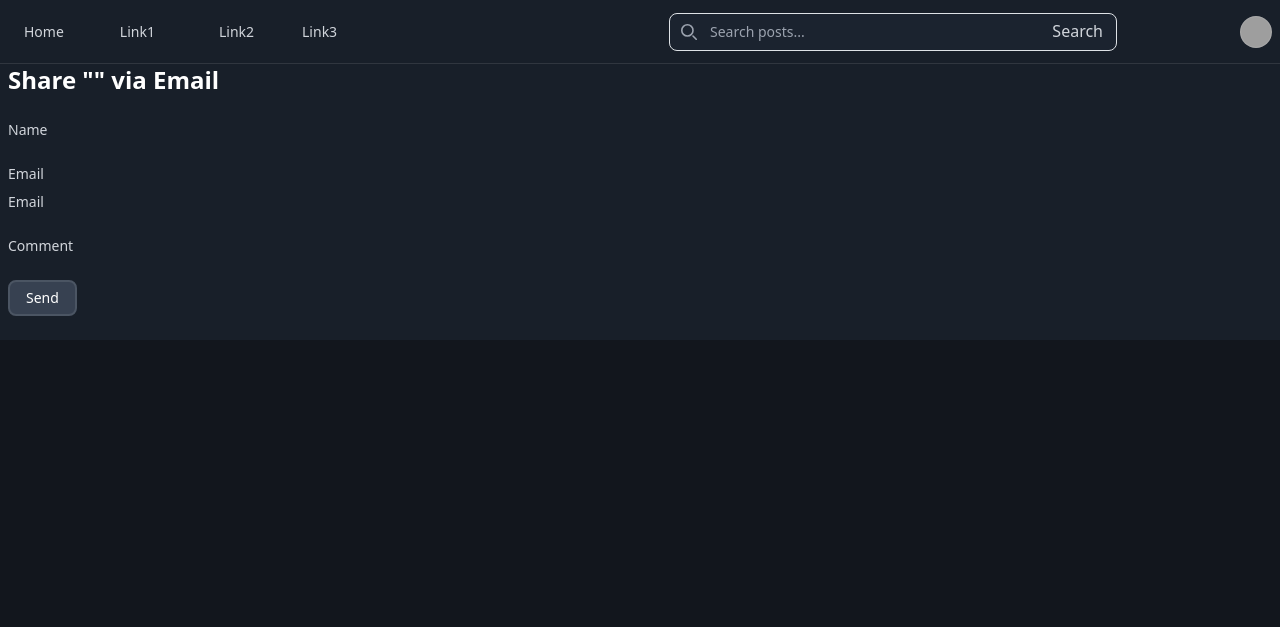
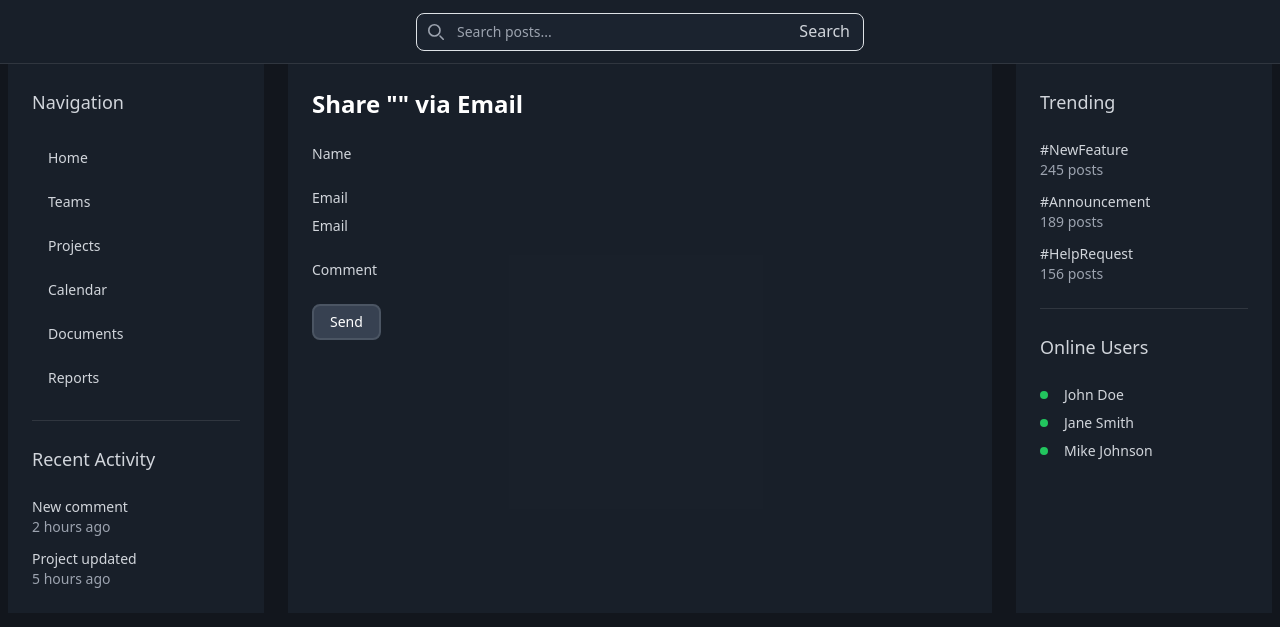
Before and after one commit to prSaveliy/online-forum, a Django app: template online_forum/forum/templates/forum/post/share_post.html in a window 1280 px wide. Shown: the top 627 px of the page. Run offline with Django 5.2, Linux system fonts and the light colour scheme; the template is opened without the code that fills it, so the values that code supplies are empty; some libraries are stand-ins or nearby versions; grey boxes are pictures that could not be loaded.

Commit message:
home page (added sidebars), changed nav

```diff
--- a/online_forum/forum/templates/forum/base.html
+++ b/online_forum/forum/templates/forum/base.html
@@ -16,77 +16,27 @@
   <body>
     <nav class="relative bg-gray-800/50 after:pointer-events-none after:absolute after:inset-x-0 after:bottom-0 after:h-px after:bg-white/10">
       <div class="mx-auto max-w-7xl px-2 sm:px-6 lg:px-8">
-      <div class="relative flex h-16 items-center justify-between">
-        <!-- Mobile menu button -->
-        <div class="absolute inset-y-0 left-0 flex items-center sm:hidden">
-          <button type="button" command="--toggle" commandfor="mobile-menu"
-            class="relative inline-flex items-center justify-center rounded-md p-2 text-gray-400 hover:bg-white/5 hover:text-white focus:outline-2 focus:-outline-offset-1 focus:outline-indigo-500">
-            <svg viewBox="0 0 24 24" fill="none" stroke="currentColor" stroke-width="1.5"
-              class="size-6 in-aria-expanded:hidden">
-              <path d="M3.75 6.75h16.5M3.75 12h16.5m-16.5 5.25h16.5" stroke-linecap="round"
-                stroke-linejoin="round" />
-            </svg>
-            <svg viewBox="0 0 24 24" fill="none" stroke="currentColor" stroke-width="1.5"
-              class="size-6 not-in-aria-expanded:hidden">
-              <path d="M6 18 18 6M6 6l12 12" stroke-linecap="round" stroke-linejoin="round" />
-            </svg>
-          </button>
-        </div>
+        <div class="flex h-16 items-center justify-center">
 
-        <!-- Left side: logo + links -->
-        <div class="flex flex-1 items-center justify-start">
-          <div class="flex shrink-0 items-center">
-            <a href="{% url 'forum:post_feed' %}"
-              class="rounded-md px-3 py-2 text-sm text-gray-300 hover:bg-white/5 hover:text-white font-medium">Home</a>
-          </div>
-          <div class="hidden sm:ml-6 sm:block">
-            <div class="flex space-x-4">
-              <a href="#" class="rounded-md px-3 py-2 text-sm font-medium text-gray-300 hover:bg-white/5 hover:text-white">Link1</a>
-              <a href="#" class="rounded-md px-3 py-2 text-sm font-medium text-gray-300 hover:bg-white/5 hover:text-white">Link2</a>
-              <a href="#" class="rounded-md px-3 py-2 text-sm font-medium text-gray-300 hover:bg-white/5 hover:text-white">Link3</a>
-            </div>
-          </div>
-        </div>
-
-        <!-- Center: search bar -->
-        <div class="hidden md:flex flex-1 justify-center px-4">
-          <form action="#" method="get" class="w-full max-w-md">
+          <!-- Centered search form -->
+          <form action="#" method="get" class="w-full max-w-md mx-auto">
             <div class="relative">
               <div class="absolute inset-y-0 left-0 flex items-center pl-3 pointer-events-none z-10">
                 <svg class="w-4 h-4 text-gray-400" xmlns="http://www.w3.org/2000/svg" fill="none"
-                  viewBox="0 0 20 20" style="color: #9CA3AF;" >
+                  viewBox="0 0 20 20">
                   <path stroke="currentColor" stroke-linecap="round" stroke-linejoin="round" stroke-width="2"
                     d="m19 19-4-4m0-7A7 7 0 1 1 1 8a7 7 0 0 1 14 0Z" />
                 </svg>
               </div>
               <input type="search" name="q" id="default-search"
-                class="block w-full pl-10 pr-24 py-2 text-sm text-gray-400  border border-gray-600 rounded-lg bg-gray-800/50 placeholder-gray-400 transition-all duration-200 hover:shadow-md hover:shadow-gray-500/50 focus:ring-1 focus:ring-gray-500/50 focus:outline-none"
+                class="block w-full pl-10 pr-24 py-2 text-sm text-gray-400 border border-gray-600 rounded-lg bg-gray-800/50 placeholder-gray-400 transition-all duration-200 hover:shadow-md hover:shadow-gray-500/50 focus:ring-1 focus:ring-gray-500/50 focus:outline-none"
                 placeholder="Search posts..." />
               <button type="submit"
-                class="absolute right-1 bottom-1 text-gray-300 hover:text-white rounded-lg transition-all duration-200  px-2.5 py-1 ">Search</button>
+                class="absolute right-1 bottom-1 text-gray-300 hover:text-white rounded-lg transition-all duration-200 px-2.5 py-1">
+                Search
+              </button>
             </div>
           </form>
-        </div>
-
-        <!-- Right side: user profile -->
-        <div class="absolute inset-y-0 right-0 flex items-center pr-2 sm:static sm:inset-auto sm:ml-6 sm:pr-0">
-          <el-dropdown class="relative ml-3">
-            <button
-              class="relative flex rounded-full focus-visible:outline-2 focus-visible:outline-offset-2 focus-visible:outline-indigo-500">
-              <span class="sr-only">Open user menu</span>
-              <img
-                src="https://images.unsplash.com/photo-1472099645785-5658abf4ff4e?auto=format&fit=facearea&facepad=2&w=256&h=256&q=80"
-                alt="" class="size-8 rounded-full bg-gray-800 outline -outline-offset-1 outline-white/10" />
-            </button>
-
-            <el-menu anchor="bottom end" popover
-              class="w-48 origin-top-right rounded-md bg-gray-800 py-1 outline -outline-offset-1 outline-white/10">
-              <a href="#" class="block px-4 py-2 text-sm text-gray-300 hover:bg-white/5">Your profile</a>
-              <a href="#" class="block px-4 py-2 text-sm text-gray-300 hover:bg-white/5">Settings</a>
-              <a href="#" class="block px-4 py-2 text-sm text-gray-300 hover:bg-white/5">Sign out</a>
-            </el-menu>
-          </el-dropdown>
-        </div>
         </div>
       </div>
 
@@ -101,9 +51,88 @@
       </el-disclosure>
     </nav>
 
-  <main role="main" class="container mx-auto max-w-7xl px-2 sm:px-6 lg:px-8 bg-gray-800/50">
-    <div>
+    <main role="main" class="mx-auto max-w-7xl px-2 sm:px-6 lg:px-8">
+      <div class="flex gap-6">
+        <!-- Left Sidebar -->
+        <aside class="w-64 bg-gray-800/50 p-4 hover:shadow-[0_10px_20px_rgba(250,250,250,0.2)] transition duration-300 ease-in-out">
+          <h3 class="text-lg font-medium text-gray-300 mb-4">Navigation</h3>
+          <ul class="space-y-2">
+            <li>
+              <a href="{% url 'forum:post_feed' %}" class="block rounded-md px-3 py-2 text-sm text-gray-300 hover:bg-white/5 hover:text-white">Home</a>
+            </li>
+            <li>
+              <a href="#" class="block rounded-md px-3 py-2 text-sm text-gray-300 hover:bg-white/5 hover:text-white">Teams</a>
+            </li>
+            <li>
+              <a href="#" class="block rounded-md px-3 py-2 text-sm text-gray-300 hover:bg-white/5 hover:text-white">Projects</a>
+            </li>
+            <li>
+              <a href="#" class="block rounded-md px-3 py-2 text-sm text-gray-300 hover:bg-white/5 hover:text-white">Calendar</a>
+            </li>
+            <li>
+              <a href="#" class="block rounded-md px-3 py-2 text-sm text-gray-300 hover:bg-white/5 hover:text-white">Documents</a>
+            </li>
+            <li>
+              <a href="#" class="block rounded-md px-3 py-2 text-sm text-gray-300 hover:bg-white/5 hover:text-white">Reports</a>
+            </li>
+          </ul>
+
+          <div class="mt-6 pt-4 border-t border-white/10 ">
+            <h3 class="text-lg font-medium text-gray-300 mb-4">Recent Activity</h3>
+            <div class="space-y-3">
+              <div class="text-sm text-gray-400">
+                <div class="font-medium text-gray-300">New comment</div>
+                <div>2 hours ago</div>
+              </div>
+              <div class="text-sm text-gray-400">
+                <div class="font-medium text-gray-300">Project updated</div>
+                <div>5 hours ago</div>
+              </div>
+            </div>
+          </div>
+        </aside>
+
+        <!-- Main Content -->
+        <div class="flex-1 bg-gray-800/50 p-6 hover:shadow-[0_10px_20px_rgba(250,250,250,0.2)] transition duration-300 ease-in-out">
           {% block content %}{% endblock content %}
+        </div>
+
+        <!-- Right Sidebar -->
+        <aside class="w-64 bg-gray-800/50 p-4 hover:shadow-[0_10px_20px_rgba(250,250,250,0.2)] transition duration-300 ease-in-out">
+          <h3 class="text-lg font-medium text-gray-300 mb-4">Trending</h3>
+          <div class="space-y-3">
+            <div class="text-sm">
+              <div class="font-medium text-gray-300">#NewFeature</div>
+              <div class="text-gray-400">245 posts</div>
+            </div>
+            <div class="text-sm">
+              <div class="font-medium text-gray-300">#Announcement</div>
+              <div class="text-gray-400">189 posts</div>
+            </div>
+            <div class="text-sm">
+              <div class="font-medium text-gray-300">#HelpRequest</div>
+              <div class="text-gray-400">156 posts</div>
+            </div>
+          </div>
+
+          <div class="mt-6 pt-4 border-t border-white/10">
+            <h3 class="text-lg font-medium text-gray-300 mb-4">Online Users</h3>
+            <div class="space-y-2">
+              <div class="flex items-center space-x-2">
+                <div class="w-2 h-2 bg-green-500 rounded-full"></div>
+                <span class="text-sm text-gray-300">John Doe</span>
+              </div>
+              <div class="flex items-center space-x-2">
+                <div class="w-2 h-2 bg-green-500 rounded-full"></div>
+                <span class="text-sm text-gray-300">Jane Smith</span>
+              </div>
+              <div class="flex items-center space-x-2">
+                <div class="w-2 h-2 bg-green-500 rounded-full"></div>
+                <span class="text-sm text-gray-300">Mike Johnson</span>
+              </div>
+            </div>
+          </div>
+        </aside>
       </div>
     </main>
   </body>
--- a/online_forum/theme/static/css/dist/styles.css
+++ b/online_forum/theme/static/css/dist/styles.css
@@ -8,6 +8,8 @@
     --font-serif: ui-serif, Georgia, Cambria, "Times New Roman", Times, serif;
     --font-mono: ui-monospace, SFMono-Regular, Menlo, Monaco, Consolas, "Liberation Mono",
       "Courier New", monospace;
+    --color-yellow-100: oklch(97.3% 0.071 103.193);
+    --color-green-500: oklch(72.3% 0.219 149.579);
     --color-blue-300: oklch(80.9% 0.105 251.813);
     --color-blue-400: oklch(70.7% 0.165 254.624);
     --color-blue-500: oklch(62.3% 0.214 259.815);
@@ -28,8 +30,15 @@
     --color-black: #000;
     --color-white: #fff;
     --spacing: 0.25rem;
+    --container-3xs: 16rem;
     --container-sm: 24rem;
     --container-md: 28rem;
+    --container-lg: 32rem;
+    --container-xl: 36rem;
+    --container-2xl: 42rem;
+    --container-3xl: 48rem;
+    --container-5xl: 64rem;
+    --container-6xl: 72rem;
     --container-7xl: 80rem;
     --text-xs: 0.75rem;
     --text-xs--line-height: calc(1 / 0.75);
@@ -37,6 +46,8 @@
     --text-sm--line-height: calc(1.25 / 0.875);
     --text-base: 1rem;
     --text-base--line-height: calc(1.5 / 1);
+    --text-lg: 1.125rem;
+    --text-lg--line-height: calc(1.75 / 1.125);
     --text-2xl: 1.5rem;
     --text-2xl--line-height: calc(2 / 1.5);
     --text-3xl: 1.875rem;
@@ -51,6 +62,7 @@
     --radius-lg: 0.5rem;
     --ease-in: cubic-bezier(0.4, 0, 1, 1);
     --ease-out: cubic-bezier(0, 0, 0.2, 1);
+    --ease-in-out: cubic-bezier(0.4, 0, 0.2, 1);
     --default-transition-duration: 150ms;
     --default-transition-timing-function: cubic-bezier(0.4, 0, 0.2, 1);
     --default-font-family: var(--font-sans);
@@ -393,6 +426,9 @@
     width: calc(var(--spacing) * 8);
     height: calc(var(--spacing) * 8);
   }
+  .h-2 {
+    height: calc(var(--spacing) * 2);
+  }
   .h-4 {
     height: calc(var(--spacing) * 4);
   }
@@ -408,39 +444,141 @@
   .h-screen {
     height: 100vh;
   }
+  .w-0\.5 {
+    width: calc(var(--spacing) * 0.5);
+  }
+  .w-2 {
+    width: calc(var(--spacing) * 2);
+  }
+  .w-2xl {
+    width: var(--container-2xl);
+  }
+  .w-3 {
+    width: calc(var(--spacing) * 3);
+  }
+  .w-3xl {
+    width: var(--container-3xl);
+  }
   .w-4 {
     width: calc(var(--spacing) * 4);
   }
   .w-6 {
     width: calc(var(--spacing) * 6);
   }
+  .w-10 {
+    width: calc(var(--spacing) * 10);
+  }
   .w-48 {
     width: calc(var(--spacing) * 48);
   }
+  .w-64 {
+    width: calc(var(--spacing) * 64);
+  }
   .w-auto {
     width: auto;
   }
   .w-full {
     width: 100%;
   }
+  .w-xl {
+    width: var(--container-xl);
+  }
+  .max-w-0\.5 {
+    max-width: calc(var(--spacing) * 0.5);
+  }
+  .max-w-1\/5 {
+    max-width: calc(1/5 * 100%);
+  }
+  .max-w-2\/5 {
+    max-width: calc(2/5 * 100%);
+  }
+  .max-w-2xl {
+    max-width: var(--container-2xl);
+  }
+  .max-w-3xs {
+    max-width: var(--container-3xs);
+  }
+  .max-w-5\/5 {
+    max-width: calc(5/5 * 100%);
+  }
+  .max-w-5xl {
+    max-width: var(--container-5xl);
+  }
+  .max-w-6xl {
+    max-width: var(--container-6xl);
+  }
+  .max-w-7 {
+    max-width: calc(var(--spacing) * 7);
+  }
   .max-w-7xl {
     max-width: var(--container-7xl);
   }
+  .max-w-10 {
+    max-width: calc(var(--spacing) * 10);
+  }
+  .max-w-16 {
+    max-width: calc(var(--spacing) * 16);
+  }
+  .max-w-dvh {
+    max-width: 100dvh;
+  }
+  .max-w-fit {
+    max-width: fit-content;
+  }
+  .max-w-lg {
+    max-width: var(--container-lg);
+  }
   .max-w-md {
     max-width: var(--container-md);
   }
+  .max-w-min {
+    max-width: min-content;
+  }
   .max-w-sm {
     max-width: var(--container-sm);
   }
+  .max-w-xl {
+    max-width: var(--container-xl);
+  }
   .flex-1 {
     flex: 1;
   }
+  .flex-2 {
+    flex: 2;
+  }
+  .flex-3 {
+    flex: 3;
+  }
+  .flex-4 {
+    flex: 4;
+  }
+  .flex-6\/12 {
+    flex: calc(6/12 * 100%);
+  }
+  .flex-7 {
+    flex: 7;
+  }
+  .flex-8 {
+    flex: 8;
+  }
+  .flex-10 {
+    flex: 10;
+  }
+  .flex-12 {
+    flex: 12;
+  }
+  .flex-14 {
+    flex: 14;
+  }
   .shrink-0 {
     flex-shrink: 0;
   }
   .origin-top-right {
     transform-origin: 100% 0;
   }
+  .content-center {
+    align-content: center;
+  }
   .items-center {
     align-items: center;
   }
@@ -453,14 +591,35 @@
   .justify-center {
     justify-content: center;
   }
+  .justify-end {
+    justify-content: flex-end;
+  }
   .justify-start {
     justify-content: flex-start;
+  }
+  .gap-6 {
+    gap: calc(var(--spacing) * 6);
   }
   :where(.space-y-1 > :not(:last-child)) {
     --tw-space-y-reverse: 0;
     margin-block-start: calc(calc(var(--spacing) * 1) * var(--tw-space-y-reverse));
     margin-block-end: calc(calc(var(--spacing) * 1) * calc(1 - var(--tw-space-y-reverse)));
   }
+  :where(.space-y-2 > :not(:last-child)) {
+    --tw-space-y-reverse: 0;
+    margin-block-start: calc(calc(var(--spacing) * 2) * var(--tw-space-y-reverse));
+    margin-block-end: calc(calc(var(--spacing) * 2) * calc(1 - var(--tw-space-y-reverse)));
+  }
+  :where(.space-y-3 > :not(:last-child)) {
+    --tw-space-y-reverse: 0;
+    margin-block-start: calc(calc(var(--spacing) * 3) * var(--tw-space-y-reverse));
+    margin-block-end: calc(calc(var(--spacing) * 3) * calc(1 - var(--tw-space-y-reverse)));
+  }
+  :where(.space-x-2 > :not(:last-child)) {
+    --tw-space-x-reverse: 0;
+    margin-inline-start: calc(calc(var(--spacing) * 2) * var(--tw-space-x-reverse));
+    margin-inline-end: calc(calc(var(--spacing) * 2) * calc(1 - var(--tw-space-x-reverse)));
+  }
   :where(.space-x-4 > :not(:last-child)) {
     --tw-space-x-reverse: 0;
     margin-inline-start: calc(calc(var(--spacing) * 4) * var(--tw-space-x-reverse));
@@ -490,15 +649,32 @@
     border-style: var(--tw-border-style);
     border-width: 2px;
   }
+  .border-t {
+    border-top-style: var(--tw-border-style);
+    border-top-width: 1px;
+  }
   .border-b {
     border-bottom-style: var(--tw-border-style);
     border-bottom-width: 1px;
   }
+  .border-b-2 {
+    border-bottom-style: var(--tw-border-style);
+    border-bottom-width: 2px;
+  }
+  .border-black {
+    border-color: var(--color-black);
+  }
+  .border-blue-600 {
+    border-color: var(--color-blue-600);
+  }
   .border-gray-300 {
     border-color: var(--color-gray-300);
   }
   .border-gray-400 {
     border-color: var(--color-gray-400);
+  }
+  .border-gray-500 {
+    border-color: var(--color-gray-500);
   }
   .border-gray-600 {
     border-color: var(--color-gray-600);
@@ -520,6 +696,28 @@
   .border-gray-900 {
     border-color: var(--color-gray-900);
   }
+  .border-white {
+    border-color: var(--color-white);
+  }
+  .border-white\/10 {
+    border-color: color-mix(in srgb, #fff 10%, transparent);
+  }
+  @supports (color: color-mix(in lab, red, red)) {
+    .border-white\/10 {
+      border-color: color-mix(in oklab, var(--color-white) 10%, transparent);
+    }
+  }
+  .border-white\/30 {
+    border-color: color-mix(in srgb, #fff 30%, transparent);
+  }
+  @supports (color: color-mix(in lab, red, red)) {
+    .border-white\/30 {
+      border-color: color-mix(in oklab, var(--color-white) 30%, transparent);
+    }
+  }
+  .bg-black {
+    background-color: var(--color-black);
+  }
   .bg-blue-600 {
     background-color: var(--color-blue-600);
   }
@@ -573,6 +771,18 @@
       background-color: color-mix(in oklab, var(--color-gray-950) 50%, transparent);
     }
   }
+  .bg-green-500 {
+    background-color: var(--color-green-500);
+  }
+  .mask-x-to-yellow-100 {
+    mask-image: var(--tw-mask-linear), var(--tw-mask-radial), var(--tw-mask-conic);
+    mask-composite: intersect;
+    --tw-mask-linear: var(--tw-mask-left), var(--tw-mask-right), var(--tw-mask-bottom), var(--tw-mask-top);
+    --tw-mask-right: linear-gradient(to right, var(--tw-mask-right-from-color) var(--tw-mask-right-from-position), var(--tw-mask-right-to-color) var(--tw-mask-right-to-position));
+    --tw-mask-right-to-color: var(--color-yellow-100);
+    --tw-mask-left: linear-gradient(to left, var(--tw-mask-left-from-color) var(--tw-mask-left-from-position), var(--tw-mask-left-to-color) var(--tw-mask-left-to-position));
+    --tw-mask-left-to-color: var(--color-yellow-100);
+  }
   .p-1 {
     padding: calc(var(--spacing) * 1);
   }
@@ -585,6 +795,9 @@
   .p-4 {
     padding: calc(var(--spacing) * 4);
   }
+  .p-6 {
+    padding: calc(var(--spacing) * 6);
+  }
   .px-2 {
     padding-inline: calc(var(--spacing) * 2);
   }
@@ -614,6 +830,9 @@
   }
   .pt-2 {
     padding-top: calc(var(--spacing) * 2);
+  }
+  .pt-4 {
+    padding-top: calc(var(--spacing) * 4);
   }
   .pr-2 {
     padding-right: calc(var(--spacing) * 2);
@@ -661,6 +880,10 @@
     font-size: var(--text-base);
     line-height: var(--tw-leading, var(--text-base--line-height));
   }
+  .text-lg {
+    font-size: var(--text-lg);
+    line-height: var(--tw-leading, var(--text-lg--line-height));
+  }
   .text-sm {
     font-size: var(--text-sm);
     line-height: var(--tw-leading, var(--text-sm--line-height));
@@ -762,13 +1013,33 @@
   .transition-discrete {
     transition-behavior: allow-discrete;
   }
+  .duration-2 {
+    --tw-duration: 2ms;
+    transition-duration: 2ms;
+  }
   .duration-100 {
     --tw-duration: 100ms;
     transition-duration: 100ms;
   }
+  .duration-150 {
+    --tw-duration: 150ms;
+    transition-duration: 150ms;
+  }
   .duration-200 {
     --tw-duration: 200ms;
     transition-duration: 200ms;
+  }
+  .duration-222 {
+    --tw-duration: 222ms;
+    transition-duration: 222ms;
+  }
+  .duration-300 {
+    --tw-duration: 300ms;
+    transition-duration: 300ms;
+  }
+  .ease-in-out {
+    --tw-ease: var(--ease-in-out);
+    transition-timing-function: var(--ease-in-out);
   }
   .\[--anchor-gap\:--spacing\(2\)\] {
     --anchor-gap: calc(var(--spacing) * 2);
@@ -1171,6 +1468,81 @@
   inherits: false;
   initial-value: solid;
 }
+@property --tw-mask-linear {
+  syntax: "*";
+  inherits: false;
+  initial-value: linear-gradient(#fff, #fff);
+}
+@property --tw-mask-radial {
+  syntax: "*";
+  inherits: false;
+  initial-value: linear-gradient(#fff, #fff);
+}
+@property --tw-mask-conic {
+  syntax: "*";
+  inherits: false;
+  initial-value: linear-gradient(#fff, #fff);
+}
+@property --tw-mask-left {
+  syntax: "*";
+  inherits: false;
+  initial-value: linear-gradient(#fff, #fff);
+}
+@property --tw-mask-right {
+  syntax: "*";
+  inherits: false;
+  initial-value: linear-gradient(#fff, #fff);
+}
+@property --tw-mask-bottom {
+  syntax: "*";
+  inherits: false;
+  initial-value: linear-gradient(#fff, #fff);
+}
+@property --tw-mask-top {
+  syntax: "*";
+  inherits: false;
+  initial-value: linear-gradient(#fff, #fff);
+}
+@property --tw-mask-right-from-position {
+  syntax: "*";
+  inherits: false;
+  initial-value: 0%;
+}
+@property --tw-mask-right-to-position {
+  syntax: "*";
+  inherits: false;
+  initial-value: 100%;
+}
+@property --tw-mask-right-from-color {
+  syntax: "*";
+  inherits: false;
+  initial-value: black;
+}
+@property --tw-mask-right-to-color {
+  syntax: "*";
+  inherits: false;
+  initial-value: transparent;
+}
+@property --tw-mask-left-from-position {
+  syntax: "*";
+  inherits: false;
+  initial-value: 0%;
+}
+@property --tw-mask-left-to-position {
+  syntax: "*";
+  inherits: false;
+  initial-value: 100%;
+}
+@property --tw-mask-left-from-color {
+  syntax: "*";
+  inherits: false;
+  initial-value: black;
+}
+@property --tw-mask-left-to-color {
+  syntax: "*";
+  inherits: false;
+  initial-value: transparent;
+}
 @property --tw-leading {
   syntax: "*";
   inherits: false;
@@ -1182,35 +1554,6 @@
 @property --tw-tracking {
   syntax: "*";
   inherits: false;
-}
-@property --tw-outline-style {
-  syntax: "*";
-  inherits: false;
-  initial-value: solid;
-}
-@property --tw-duration {
-  syntax: "*";
-  inherits: false;
-}
-@property --tw-content {
-  syntax: "*";
-  initial-value: "";
-  inherits: false;
-}
-@property --tw-scale-x {
-  syntax: "*";
-  inherits: false;
-  initial-value: 1;
-}
-@property --tw-scale-y {
-  syntax: "*";
-  inherits: false;
-  initial-value: 1;
-}
-@property --tw-scale-z {
-  syntax: "*";
-  inherits: false;
-  initial-value: 1;
 }
 @property --tw-shadow {
   syntax: "*";
@@ -1277,6 +1620,39 @@
   inherits: false;
   initial-value: 0 0 #0000;
 }
+@property --tw-outline-style {
+  syntax: "*";
+  inherits: false;
+  initial-value: solid;
+}
+@property --tw-duration {
+  syntax: "*";
+  inherits: false;
+}
+@property --tw-ease {
+  syntax: "*";
+  inherits: false;
+}
+@property --tw-content {
+  syntax: "*";
+  initial-value: "";
+  inherits: false;
+}
+@property --tw-scale-x {
+  syntax: "*";
+  inherits: false;
+  initial-value: 1;
+}
+@property --tw-scale-y {
+  syntax: "*";
+  inherits: false;
+  initial-value: 1;
+}
+@property --tw-scale-z {
+  syntax: "*";
+  inherits: false;
+  initial-value: 1;
+}
 @property --tw-rotate-x {
   syntax: "*";
   inherits: false;
@@ -1294,10 +1670,6 @@
   inherits: false;
 }
 @property --tw-skew-y {
-  syntax: "*";
-  inherits: false;
-}
-@property --tw-ease {
   syntax: "*";
   inherits: false;
 }
@@ -1307,15 +1679,24 @@
       --tw-space-y-reverse: 0;
       --tw-space-x-reverse: 0;
       --tw-border-style: solid;
+      --tw-mask-linear: linear-gradient(#fff, #fff);
+      --tw-mask-radial: linear-gradient(#fff, #fff);
+      --tw-mask-conic: linear-gradient(#fff, #fff);
+      --tw-mask-left: linear-gradient(#fff, #fff);
+      --tw-mask-right: linear-gradient(#fff, #fff);
+      --tw-mask-bottom: linear-gradient(#fff, #fff);
+      --tw-mask-top: linear-gradient(#fff, #fff);
+      --tw-mask-right-from-position: 0%;
+      --tw-mask-right-to-position: 100%;
+      --tw-mask-right-from-color: black;
+      --tw-mask-right-to-color: transparent;
+      --tw-mask-left-from-position: 0%;
+      --tw-mask-left-to-position: 100%;
+      --tw-mask-left-from-color: black;
+      --tw-mask-left-to-color: transparent;
       --tw-leading: initial;
       --tw-font-weight: initial;
       --tw-tracking: initial;
-      --tw-outline-style: solid;
-      --tw-duration: initial;
-      --tw-content: "";
-      --tw-scale-x: 1;
-      --tw-scale-y: 1;
-      --tw-scale-z: 1;
       --tw-shadow: 0 0 #0000;
       --tw-shadow-color: initial;
       --tw-shadow-alpha: 100%;
@@ -1330,12 +1711,18 @@
       --tw-ring-offset-width: 0px;
       --tw-ring-offset-color: #fff;
       --tw-ring-offset-shadow: 0 0 #0000;
+      --tw-outline-style: solid;
+      --tw-duration: initial;
+      --tw-ease: initial;
+      --tw-content: "";
+      --tw-scale-x: 1;
+      --tw-scale-y: 1;
+      --tw-scale-z: 1;
       --tw-rotate-x: initial;
       --tw-rotate-y: initial;
       --tw-rotate-z: initial;
       --tw-skew-x: initial;
       --tw-skew-y: initial;
-      --tw-ease: initial;
-    }
-  }
-}
+    }
+  }
+}
```
Also changed, not shown: other parts of online_forum/theme/static/css/dist/styles.css (+78 -0 lines). Lines whose indentation alone changed are shown as unchanged.
